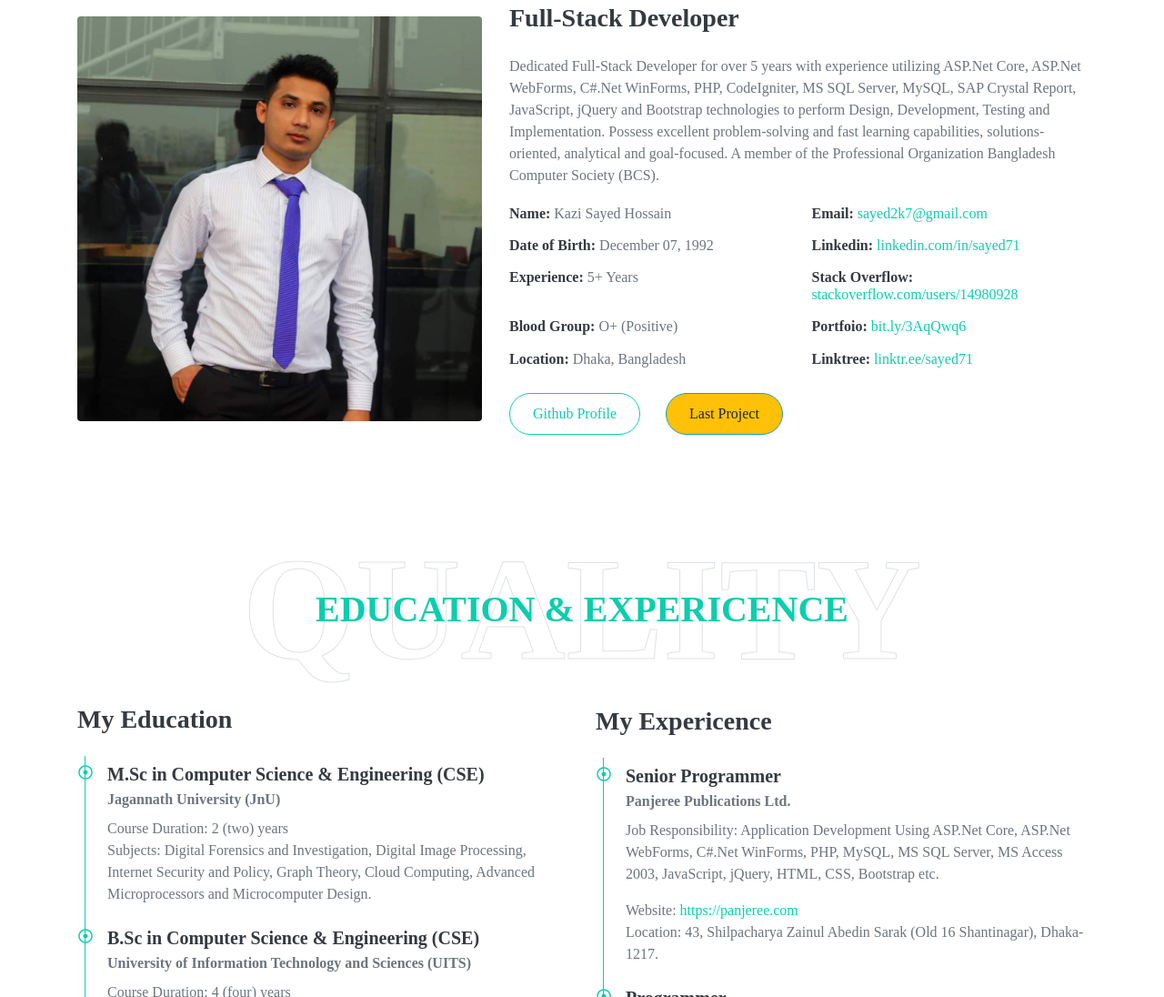
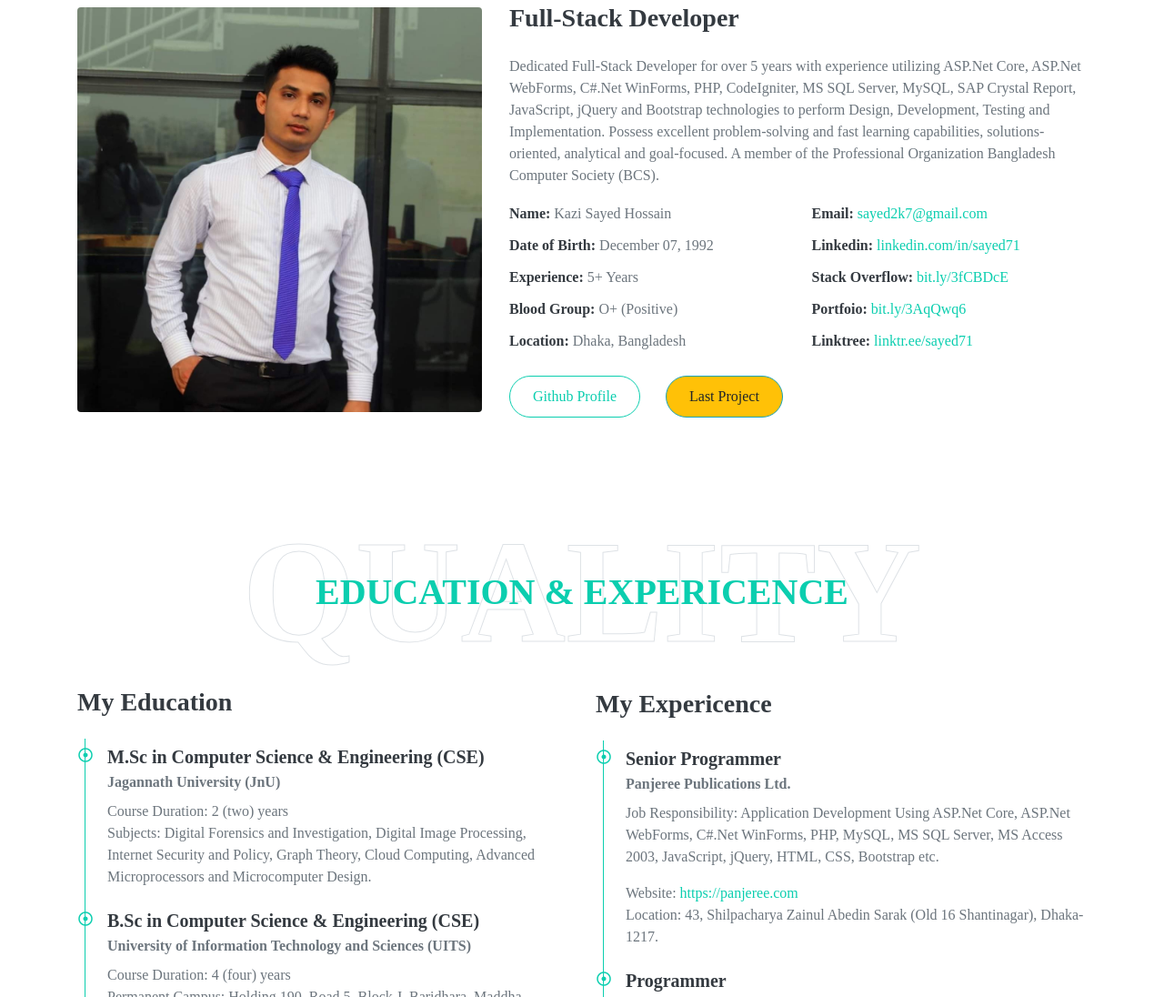
Before and after one commit to sayed71/sayed71.github.io, a plain HTML site: page index.html in a window 1280 px wide. Shown: the part 1093-2189 px from the top of the page at 91% size. Drawn offline with nearby package versions, Linux system fonts and the light colour scheme.

Commit message:
Update index.html

```diff
--- a/index.html
+++ b/index.html
@@ -136,7 +136,7 @@
                         <div class="col-sm-6 py-1"><h6><strong>Date of Birth:</strong> <span class="text-secondary">December 07, 1992</span></h6></div>
                         <div class="col-sm-6 py-1"><h6><strong>Linkedin:</strong> <span class="text-secondary"><a href="https://linkedin.com/in/sayed71" target="_blank">linkedin.com/in/sayed71</a></span></h6></div>
                         <div class="col-sm-6 py-1"><h6><strong>Experience:</strong> <span class="text-secondary">5+ Years</span></h6></div>
-                        <div class="col-sm-6 py-1"><h6><strong>Stack Overflow:</strong> <span class="text-secondary"><a href="https://stackoverflow.com/users/14980928/kazi-sayed-hossain?tab=profile" target="_blank">stackoverflow.com/users/14980928</a></span></h6></div>
+                        <div class="col-sm-6 py-1"><h6><strong>Stack Overflow:</strong> <span class="text-secondary"><a href="https://stackoverflow.com/users/14980928/kazi-sayed-hossain?tab=profile" target="_blank">bit.ly/3fCBDcE</a></span></h6></div>
                         <div class="col-sm-6 py-1"><h6><strong>Blood Group:</strong> <span class="text-secondary">O+ (Positive)</span></h6></div>
                         <div class="col-sm-6 py-1"><h6><strong>Portfoio:</strong> <span class="text-secondary"><a href="https://bit.ly/3AqQwq6" target="_blank">bit.ly/3AqQwq6</a></span></h6></div>
                         <div class="col-sm-6 py-1"><h6><strong>Location:</strong> <span class="text-secondary">Dhaka, Bangladesh</span></h6></div>
```
